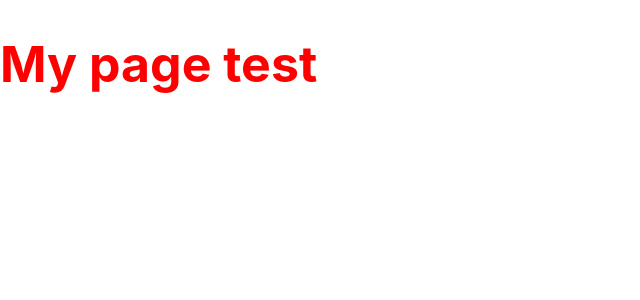
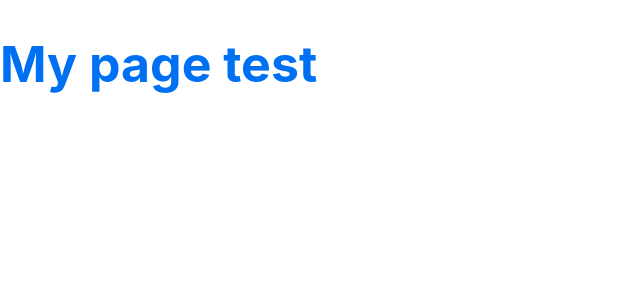
Before and after one commit to Annie-Huang/my-next10-app, a Next.js app: page / in a window 1280 px wide. Shown: the top 300 px of the page, without its empty margins (0-640 px from the left). Built offline with nearby package versions, Linux system fonts and the light colour scheme.

Commit message:
Check theme provider as well

```diff
--- a/pages/_app.tsx
+++ b/pages/_app.tsx
@@ -1,7 +1,29 @@
 import '../styles/globals.css'
 import type { AppProps } from 'next/app'
 
-function MyApp({ Component, pageProps }: AppProps) {
-  return <Component {...pageProps} />
+import App from 'next/app';
+import {ThemeProvider} from 'styled-components';
+
+// function MyApp({ Component, pageProps }: AppProps) {
+//   return <Component {...pageProps} />
+// }
+// export default MyApp
+
+// Check theme provider.
+const theme = {
+  colors: {
+    primary: '#0070f3'
+  }
+};
+
+export default class MyApp extends App {
+  render() {
+    const {Component, pageProps} = this.props;
+
+    return (
+        <ThemeProvider theme={theme}>
+          <Component {...pageProps} />
+        </ThemeProvider>
+    );
+  }
 }
-export default MyApp
--- a/pages/index.tsx
+++ b/pages/index.tsx
@@ -10,6 +10,7 @@ export default function Home() {
 }
 
 const Title = styled.h1`
-  color: red;
+  //color: red;
+  color: ${({theme}) => theme.colors.primary};
   font-size: 50px;
 `
```
Also changed, not shown: Note.txt.
